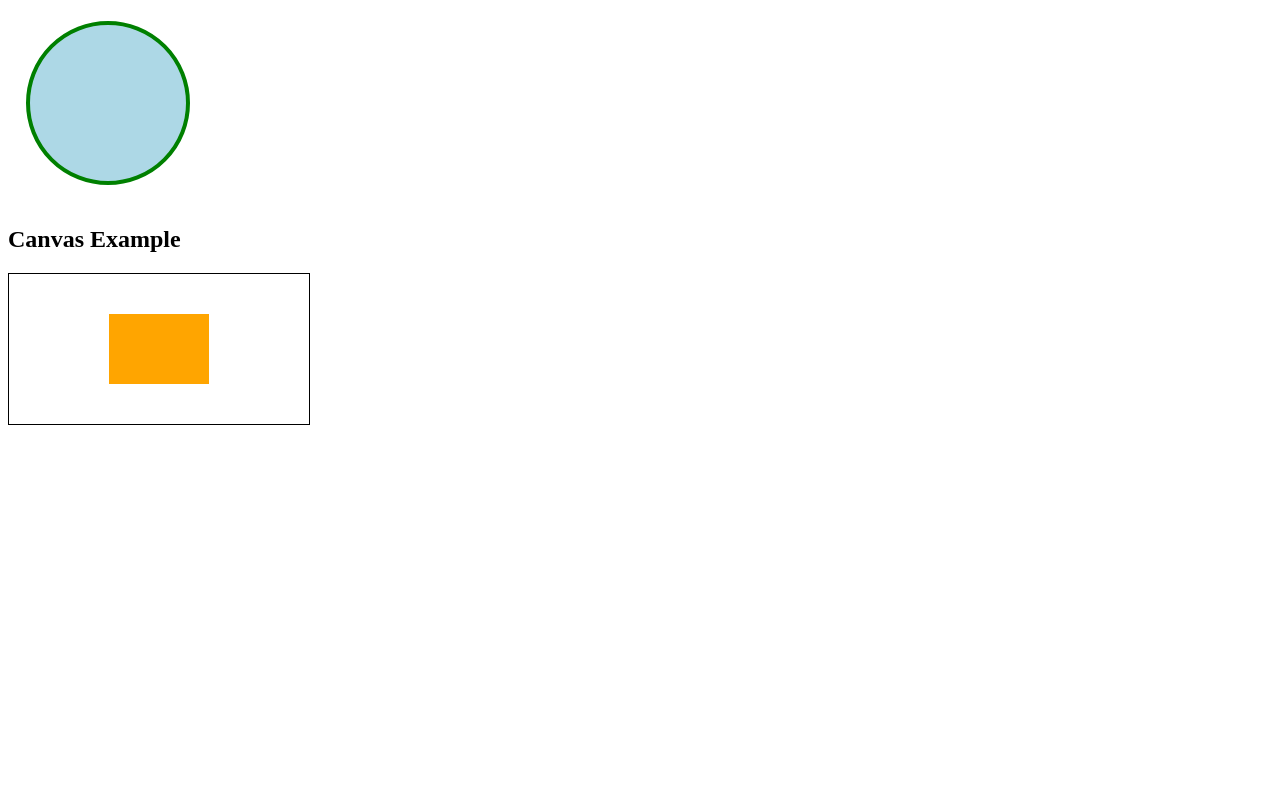
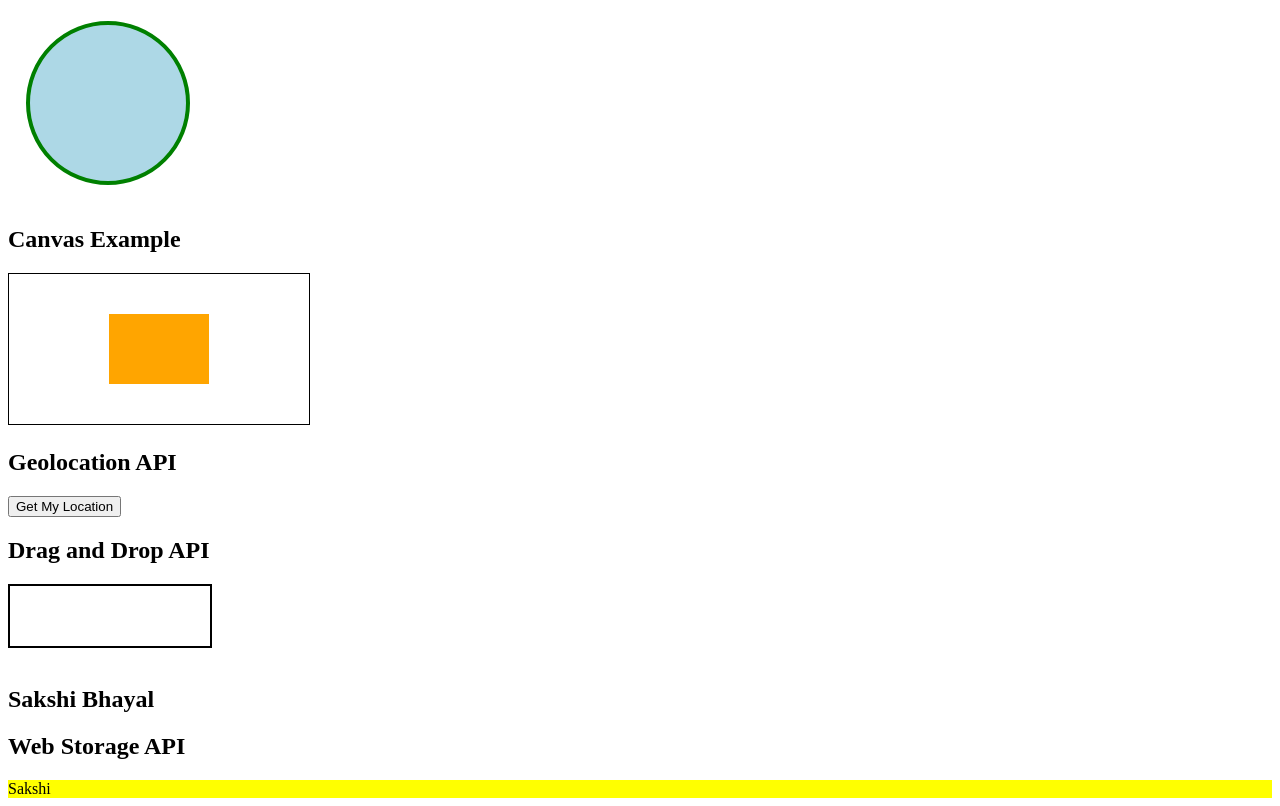
Before and after one commit to Sakshibhayal/webdev_practice, a plain HTML site: page index.html in a window 1280 px wide. Shown: the part 1068-1874 px from the top of the page. Before the commit the page ends 1505 px from the top, so only its background shows below. Drawn offline with Linux system fonts and the light colour scheme.

Commit message:
Added HTML APIs

```diff
--- a/index.html
+++ b/index.html
@@ -96,6 +96,79 @@
 
     </script>
 
+
+    <!-- Geolocation API -->
+    <section>
+        <h2>Geolocation API</h2>
+        <button onclick="getLocation()">Get My Location</button>
+        <p id="geoOutput"></p>
+        <script>
+            function getLocation() {
+                if (navigator.geolocation) {
+                    navigator.geolocation.getCurrentPosition(position => {
+                        document.getElementById("geoOutput").innerText =
+                            `Latitude: ${position.coords.latitude}, Longitude: ${position.coords.longitude}`;
+                    }, () => {
+                        document.getElementById("geoOutput").innerText = "Location access denied.";
+                    });
+                } else {
+                    document.getElementById("geoOutput").innerText = "Geolocation not supported.";
+                }
+            }
+        </script>
+    </section>
+
+    <!-- Drag and Drop API -->
+    <section>
+        <h2>Drag and Drop API</h2>
+
+        <div id="div1" ondrop="dropHandler(event)" ondragover="dragoverHandler(event)"
+            style="border:2px solid black; width: 200px; height: 60px;">
+        </div>
+        <br>
+
+        <h1 id="h1" draggable="true" ondragstart="dragstartHandler(event)">Sakshi Bhayal</h1>
+        <script>
+            function dragstartHandler(ev) {
+                ev.dataTransfer.setData("text", ev.target.id);
+            }
+
+            function dragoverHandler(ev) {
+                ev.preventDefault();
+            }
+
+            function dropHandler(ev) {
+                ev.preventDefault();
+                const data = ev.dataTransfer.getData("text");
+                ev.target.appendChild(document.getElementById(data));
+            }
+        </script>
+    </section>
+
+    <!-- Web Storage API -->
+    <section>
+        <h2>Web Storage API</h2>
+        <div id="result"></div>
+
+        <script>
+            const x = document.getElementById("result");
+
+            if (typeof (Storage) !== "undefined") {
+                localStorage.setItem("firstname", "Sakshi");
+                localStorage.setItem("bgcolor", "yellow");
+                x.innerHTML = localStorage.getItem("firstname");
+                x.style.backgroundColor = localStorage.getItem("bgcolor");
+            } else {
+                x.innerHTML = "Sorry, no Web storage support!";
+            }
+        </script>
+    </section>
+
+
 </body>
 
 </html>
+
+</body>
+
+</html>
```
